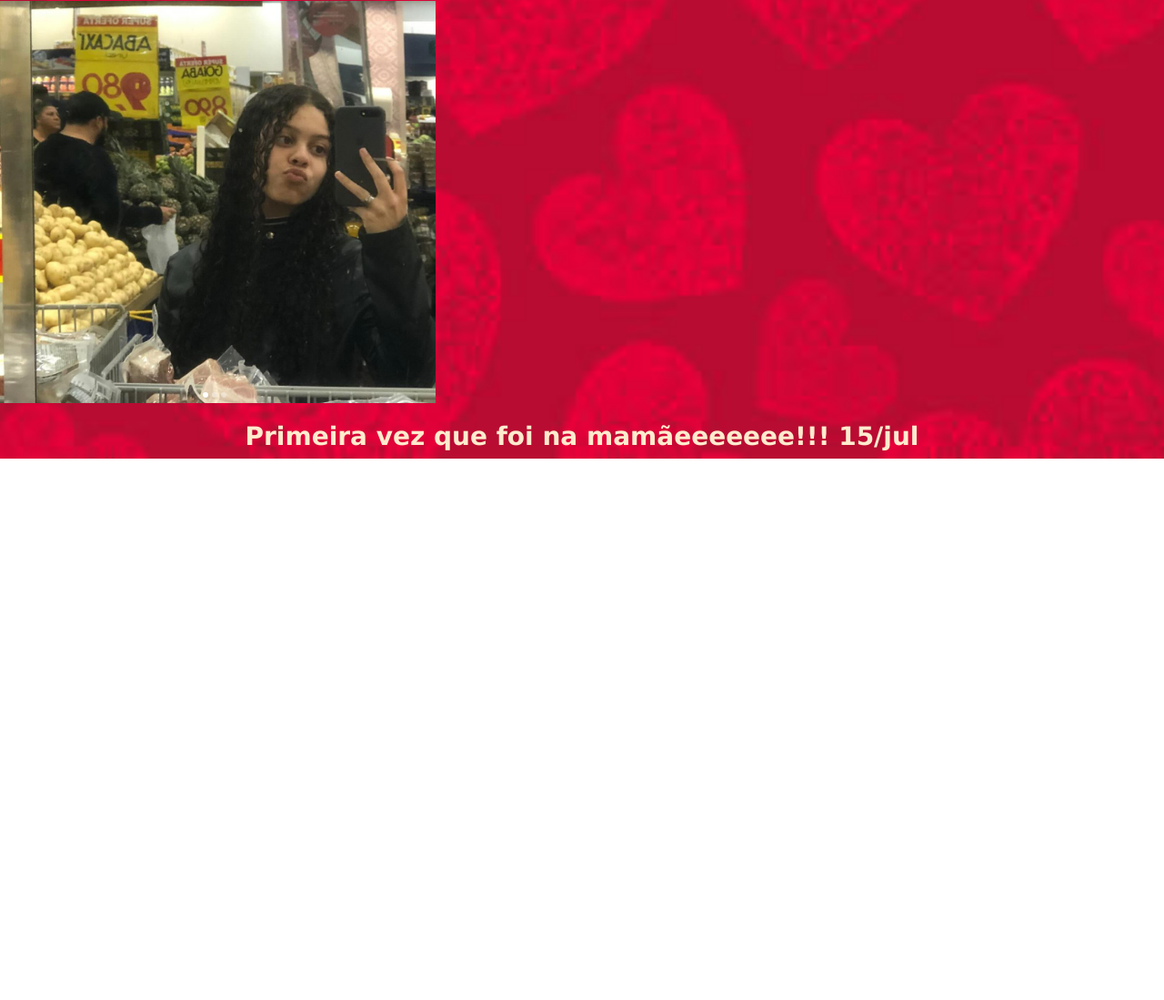
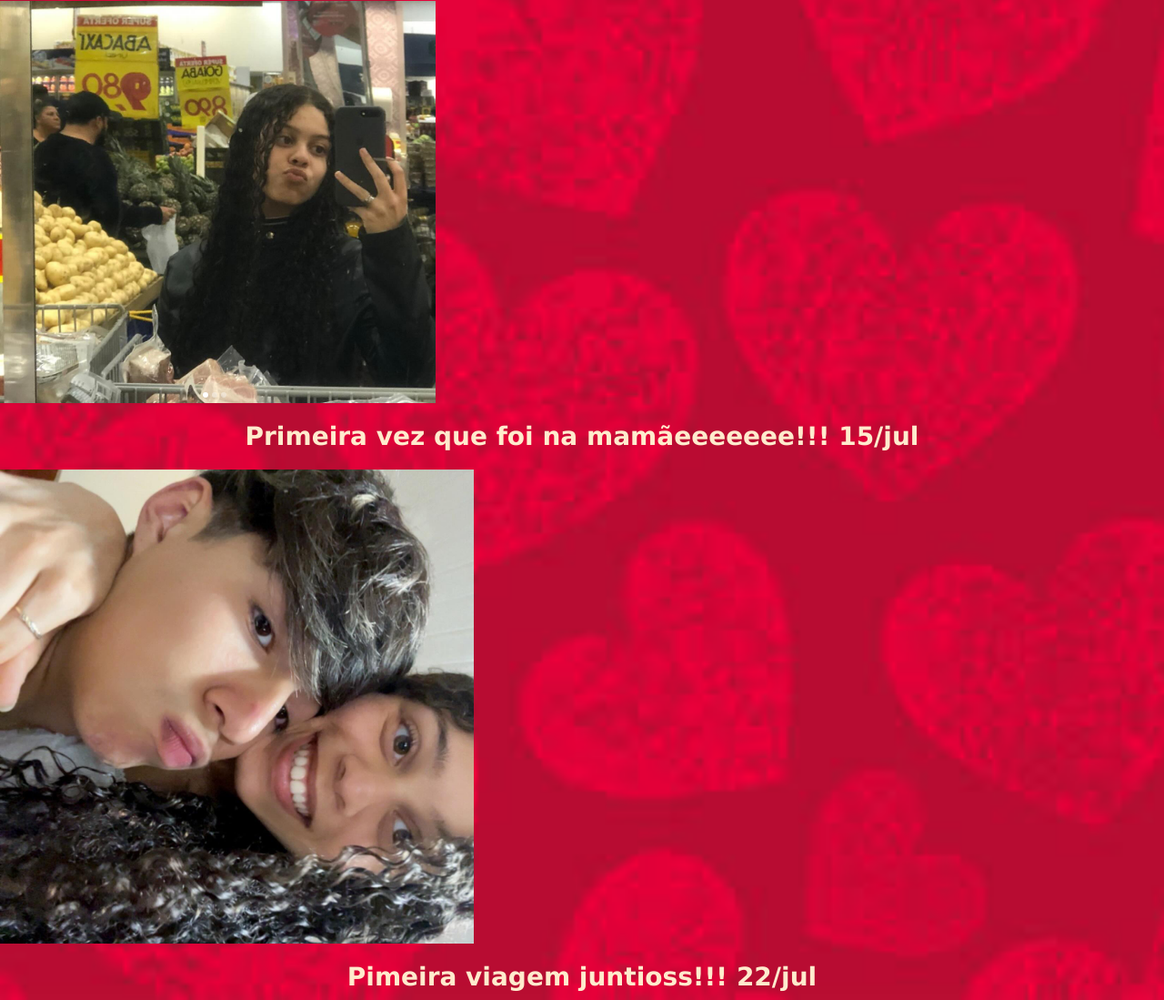
Before and after one commit to Peter157097/meuamor, a plain HTML site: page index.html in a window 1280 px wide. Shown: the part 1608-2707 px from the top of the page at 91% size. Before the commit the page ends 2112 px from the top, so only its background shows below. Drawn offline with nearby package versions, Linux system fonts and the light colour scheme.

Commit message:
Update index.html

```diff
--- a/index.html
+++ b/index.html
@@ -92,6 +92,11 @@
     </div>
     <h3>Primeira vez que foi na mamãeeeeeee!!! 15/jul</h3>
 
+    <div class="img-container">
+        <img src="9.png" class="img-fluid" alt="Primeira vez que foi na mamãeeeeeee!!!">
+    </div>
+    <h3>Pimeira viagem juntioss!!! 22/jul</h3>
+
     <script src="https://cdn.jsdelivr.net/npm/bootstrap@5.3.3/dist/js/bootstrap.bundle.min.js" integrity="sha384-YvpcrYf0tY3lHB60NNkmXc5s9fDVZLESaAA55NDzOxhy9GkcIdslK1eN7N6jIeHz" crossorigin="anonymous"></script>
 </body>
 </html>
```
